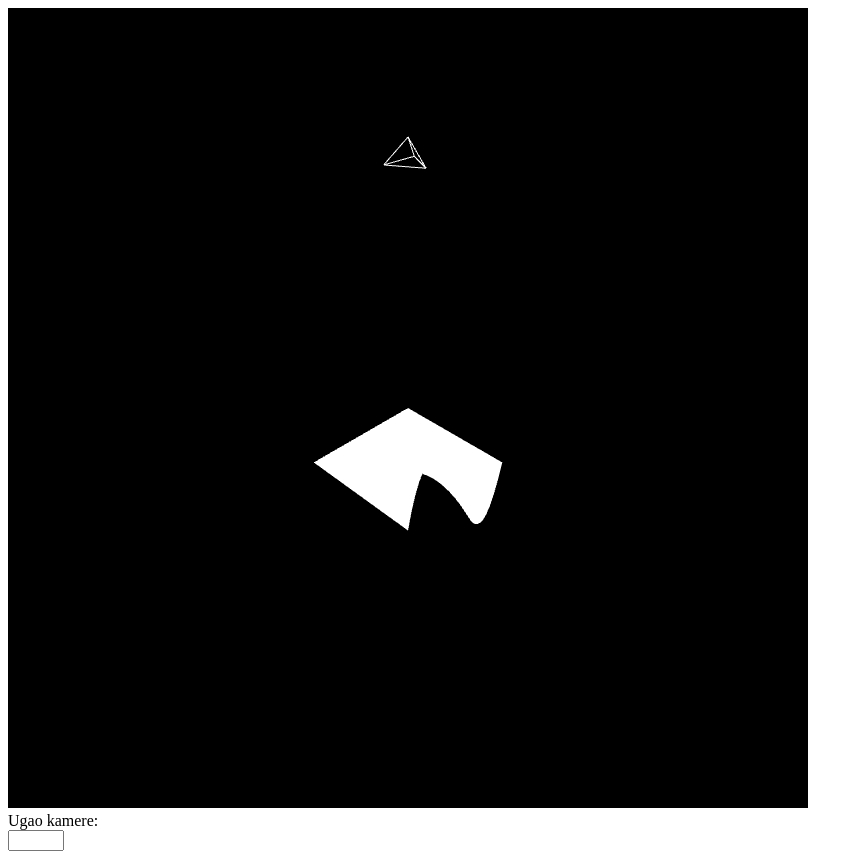
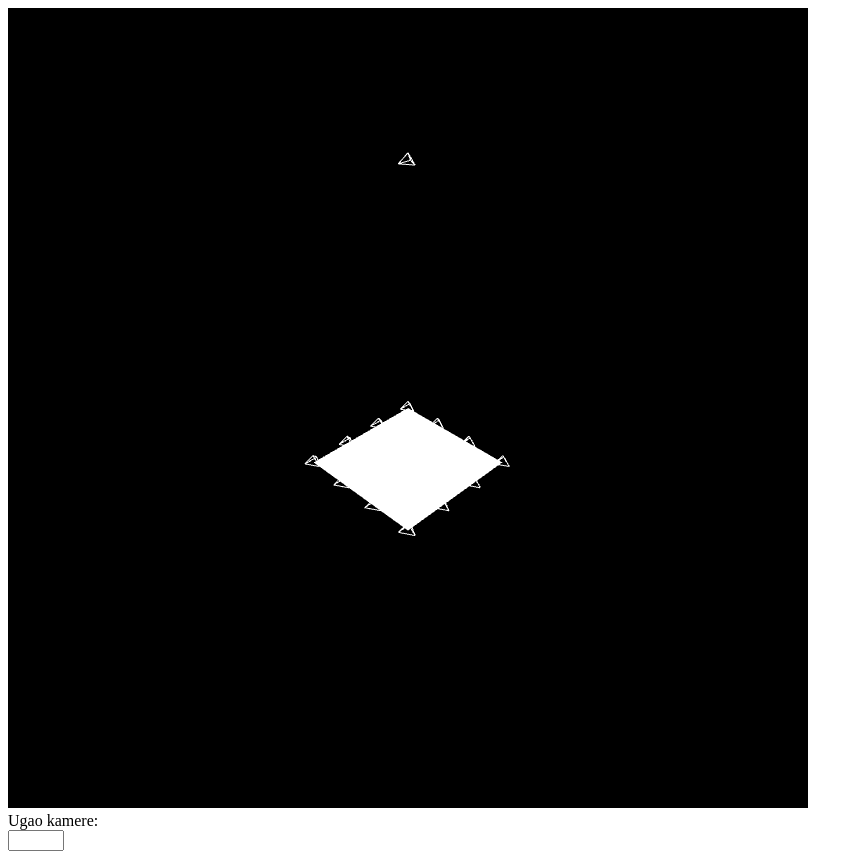
Before and after one commit to vladamakaric/InteractiveBezierSurface, a plain HTML site: page index.html in a window 1280 px wide. Shown: the whole page, without its empty margins (0-863 px from the left). Drawn offline with nearby package versions, Linux system fonts and the light colour scheme.

Commit message:
dragging surface works

```diff
--- /dev/null
+++ b/bezierSurfaceModel.js
@@ -0,0 +1,63 @@
+//oPoints is a 4*4 array of observable points
+function BezierSurfaceModel(startPos, xDiff, zDiff, uSamples, vSamples){
+
+	var self = {};
+
+	self.uSamples = uSamples;
+	self.vSamples = vSamples;
+	self.controlPoints = getObservableControlPointsForBezierSurface(startPos, xDiff, zDiff, recompute);
+
+	function getCPGrid(){
+		return observableControlPointsToVec3Matrix(self.controlPoints);
+	}
+
+	var cpGrid = getCPGrid();
+
+	function bezierSurfaceSampler(u,v){
+		return bezierSurface(u,v, cpGrid);
+	}
+
+	var surf = parametricSurface(bezierSurfaceSampler, 0, 0, uSamples, vSamples);
+
+	function recompute(){
+		var vbuff = surf.attribBuffers.vertex;
+		gl.bindBuffer(gl.ARRAY_BUFFER, vbuff.id);
+		cpGrid = getCPGrid();
+		var vertices =  getParametricSurfaceVertices(bezierSurfaceSampler, uSamples,vSamples);
+		gl.bufferData(gl.ARRAY_BUFFER, new Float32Array(vertices), gl.STATIC_DRAW);
+	}
+
+	self.surface = surf;
+
+	return self;
+}
+
+function getObservableControlPointsForBezierSurface(startPos, xDiff, zDiff, callback){
+
+	var oCPoints = [];
+
+	for(var i=0; i<4; i++){
+		for(var j=0; j<4; j++){
+			var pos = vec3(xDiff*j, 0, zDiff*i);
+			oCPoints.push( ObservablePoint(add(pos, startPos), callback));
+		}
+	}
+
+	return oCPoints;
+}
+
+
+
+function observableControlPointsToVec3Matrix(oPoints){
+	var controlPoints = [];
+
+	oPoints.forEach(function(op, i){
+		if(i%4==0)
+			controlPoints.push([]);
+
+		arrIndx = Math.floor(i/4);
+		controlPoints[arrIndx][i%4] = op.position;
+	});
+
+	return controlPoints;
+}
--- a/draggablePoints.js
+++ b/draggablePoints.js
@@ -6,6 +6,12 @@ function DraggablePoints(opArr){
 
 	self.points = opArr;
 	self.closestPoint = undefined;
+
+	self.addObservablePoints = function(opoints){
+		self.points =self.points.concat(opoints);
+	}
+
+	self.onCPStateChange = function(){}
 
 	self.deactivate = function(){
 		self.closestPoint = undefined;
@@ -27,7 +33,7 @@ function DraggablePoints(opArr){
 		var maxDist = 20;
 		var minDist = Infinity;
 
-		opArr.forEach(function(op){
+		self.points.forEach(function(op){
 			var dist = vec3ToRayDistance(op.position, ray);
 
 			if(dist < minDist && dist < maxDist){
@@ -90,8 +96,6 @@ function DraggablePoints(opArr){
 		var wE = get3DRaysIntersectionLeastSquares(worldRay, eR);
 		var wS = get3DRaysIntersectionLeastSquares(worldRay, sR);
 
-		console.log("smorrrrrrrrrrrrrrrr");
-		console.log(subtract(wE, wS));
 
 		var delta = subtract(wE, wS);
 
@@ -114,23 +118,19 @@ function DraggablePoints(opArr){
 		var blueLS = LineSegment(blue, origin);
 
 		self.closestPoint.state = getDraggablePointState(mousePos_ndc, redLS, greenLS, blueLS);
-
-		if(self.closestPoint.state != 0)
-			$('canvas').css( 'cursor', 'pointer' );
-		else
-			$('canvas').css( 'cursor', 'default' );
+		self.onCPStateChange();
 	}
 
 	return self;
 }
 
-function ObservablePoint(position){
+function ObservablePoint(position, changeListener){
 	var self = {};
-	var changeListener = function(){};
+	self.changeListener = changeListener ||  function(){};
 
 	Object.defineProperty(self, "position", {
 		get: function() { return position; },
-		set: function(pos) { position = pos; changeListener(); }
+		set: function(pos) { position = pos; self.changeListener(); }
 	});
 
 	return self;
--- a/eventHandling.js
+++ b/eventHandling.js
@@ -154,6 +154,13 @@ function setUpEventHandling(canvas, fov){
 
 	var msm = MouseStateMachine(canvas.width, canvas.height, fov);
 
+	draggablePoints.onCPStateChange = function(){
+		if(draggablePoints.closestPoint.state !=0)
+			$('canvas').css( 'cursor', 'pointer' );
+		else
+			$('canvas').css( 'cursor', 'default' );
+	}
+
 	var angleInput = document.getElementById("angle");
 	// angleInput.value = fovy;
 
--- a/index.html
+++ b/index.html
@@ -123,6 +123,7 @@ void main() {
 <script type="text/javascript" src="shaderProgram.js"></script>
 <script type="text/javascript" src="mathUtils.js"></script>
 <script type="text/javascript" src="bezierSurface.js"></script>
+<script type="text/javascript" src="bezierSurfaceModel.js"></script>
 <script type="text/javascript" src="models.js"></script>
 <script type="text/javascript" src="camera.js"></script>
 <script type="text/javascript" src="draggablePoints.js"></script>
--- a/main.js
+++ b/main.js
@@ -25,6 +25,7 @@ var mouseRay;
 var draggablePoints;
 
 var gimbal;
+var BSM;
 
 window.onload = function init()
 {
@@ -42,7 +43,11 @@ window.onload = function init()
 	lightPosition = ObservablePoint(vec3(0,60,0));
 	camera = Camera(vec3(100,100,100), vec3(-1,-1,-1), vec3(0,1,0), fovy,  canvas.width/canvas.height, 1,1000);
 
-	draggablePoints = DraggablePoints([ObservablePoint(vec3(100,100,-100)), lightPosition]);
+	draggablePoints = DraggablePoints([ObservablePoint(vec3(100,100,-100))]);
+	draggablePoints.addObservablePoints([lightPosition]);
+
+	BSM = BezierSurfaceModel(vec3(0,0,0), 10, 10, 30, 30);
+	draggablePoints.addObservablePoints(BSM.controlPoints);
 
 	// phongProgram = ShaderProgram(gl, "phong-vshader", "phong-fshader", {
 	// 	normal: {name: "aNormal_ms"},
@@ -74,14 +79,6 @@ window.onload = function init()
 
 	lightModel = Tetrahedron(gl);
 
-	var q = [
-				[vec3(0,0,0), vec3(10,0,0), vec3(20,0,0), vec3(30,0,0)],
-				[vec3(0,0,10), vec3(10,0,10), vec3(20,0,10), vec3(30,-50,10)],
-				[vec3(0,0,20), vec3(10,0,20), vec3(20,0,20), vec3(30,50,20)],
-				[vec3(0,0,30), vec3(10,0,30), vec3(20,0,30), vec3(30,0,30)]
-			];
-
-	bezierSurf = parametricSurface(function(u,v){ return bezierSurface(u,v,q);}, 0, 0, 30,30);
 	coordSys = CoordSys(gl);
 
 	texture = loadTexture(gl,"metal2.jpg");
@@ -94,6 +91,7 @@ window.onload = function init()
 		g: Line(gl, origin, vec3(0,1,0)),
 		b: Line(gl, origin, vec3(0,0,1))
 	};
+
 	setUpEventHandling(canvas, fovy);
 	render();
 
@@ -169,22 +167,23 @@ function render() {
 	// fdp.position = add(fdp.position, vec3(0,0,0.1));
 
 	draggablePoints.points.forEach(function(dp){
-		M = mult(translate(dp.position[0], dp.position[1], dp.position[2]), scalem(5,5,5));
+		M = mult(translate(dp.position[0], dp.position[1], dp.position[2]), scalem(2,2,2));
 		sharedUniforms.M.set(flatten(M));
 		drawObject(gl, lightModel);
 	});
 
 	sharedUniforms.M.set(flatten(scalem(1,1,1)));
-	setProgramAttributes(gl, bezierSurf, primitiveProgram);
-	drawObject(gl, bezierSurf);
+	setProgramAttributes(gl, BSM.surface , primitiveProgram);
+	drawObject(gl, BSM.surface);
 
-
+	gl.disable(gl.DEPTH_TEST);
 
 	if(draggablePoints.closestPoint){
 		gl.lineWidth(2);
 		drawGimbal(gl, sharedUniforms, primitiveProgram, draggablePoints.getNormalizedCPLocation(), 5, draggablePoints.closestPoint.state);
 	}
 
+	gl.enable(gl.DEPTH_TEST);
 
 	// if(mouseRay){
 	// 	var endP = add(mouseRay.o, scale(20, mouseRay.d));
--- a/models.js
+++ b/models.js
@@ -3,6 +3,13 @@ function createFloatArrayBuffer(gl, elSize, array){
 	gl.bindBuffer(gl.ARRAY_BUFFER, arrBuffer);
 	gl.bufferData(gl.ARRAY_BUFFER, new Float32Array(array), gl.STATIC_DRAW);
 	return {id: arrBuffer, elSize: elSize};
+}
+
+function createIndexBuffer(gl, indices){
+	var indexBuffer = gl.createBuffer();
+	gl.bindBuffer(gl.ELEMENT_ARRAY_BUFFER, indexBuffer);
+	gl.bufferData(gl.ELEMENT_ARRAY_BUFFER, new Uint16Array(indices), gl.STATIC_DRAW);
+	return indexBuffer;
 }
 
 function loadTexture(gl,filename){
@@ -95,16 +102,14 @@ function Line(gl, pos1, pos2){
 	return {attribBuffers,  nVerts: 2, primtype: gl.LINES};
 }
 
-function parametricSurface(surf, uPderiv, vPderiv, uSamples, vSamples){
+function getParametricSurfaceVertices(surf, uSamples, vSamples){
 	var du = 1/(uSamples-1);
 	var dv = 1/(vSamples-1);
 	var i,j;
+	var vertices = [];
 
-	var vertices = [];
 	// var texCoords = [];
 	// var normals = [];
-	var colors = [];
-	var indices = [];
 
 	for(i=0; i<uSamples; i++){
 		var u = i*du;
@@ -124,23 +129,15 @@ function parametricSurface(surf, uPderiv, vPderiv, uSamples, vSamples){
 		}
 	}
 
-	// normals = concatenateArrOfArrs(normals);
-
-	indices = getIndicesForGridMeshTriangleStrip(uSamples,vSamples);
-
-	var colors = [];
-
-	for(var i=0; i<vertices.length/3; i++){
-		colors.push(Math.random(), Math.random(), Math.random(), 1);
-	}
-
-	var colorBuffer = createFloatArrayBuffer(gl, 4, colors);
-	var vertexBuffer = createFloatArrayBuffer(gl, 3, vertices);
+	return vertices;
+}
 
 
-	var indexBuffer = gl.createBuffer();
-	gl.bindBuffer(gl.ELEMENT_ARRAY_BUFFER, indexBuffer);
-	gl.bufferData(gl.ELEMENT_ARRAY_BUFFER, new Uint16Array(indices), gl.STATIC_DRAW);
+function parametricSurface(surf, uPderiv, vPderiv, uSamples, vSamples){
+	var indices = getIndicesForGridMeshTriangleStrip(uSamples,vSamples);
+	var vertices = getParametricSurfaceVertices(surf, uSamples, vSamples);
+	var vertexBuffer = createFloatArrayBuffer(gl, 3, vertices);
+	var indexBuffer = createIndexBuffer(gl, indices);
 
 	var attribBuffers = {vertex: vertexBuffer};
 
```
